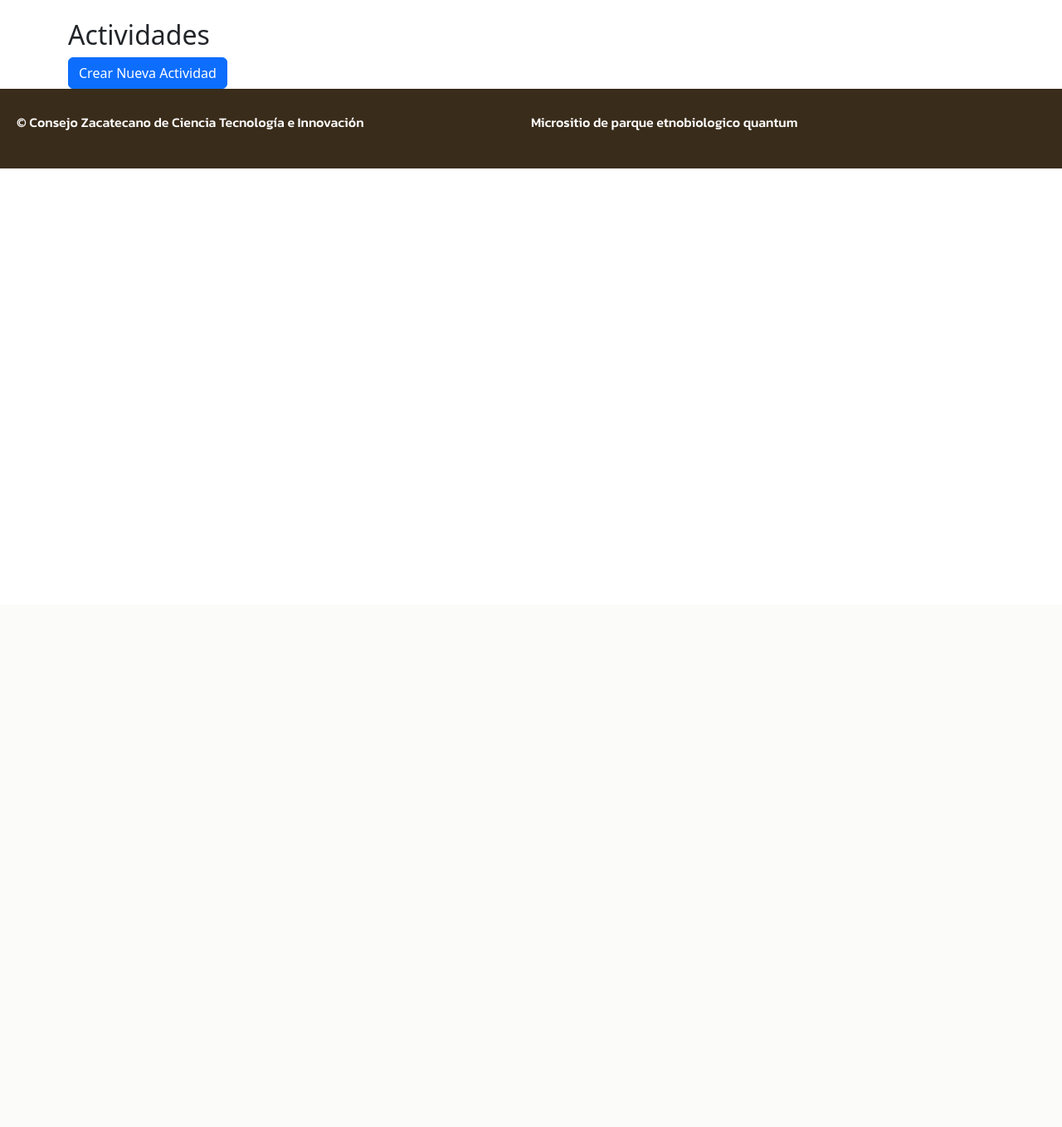
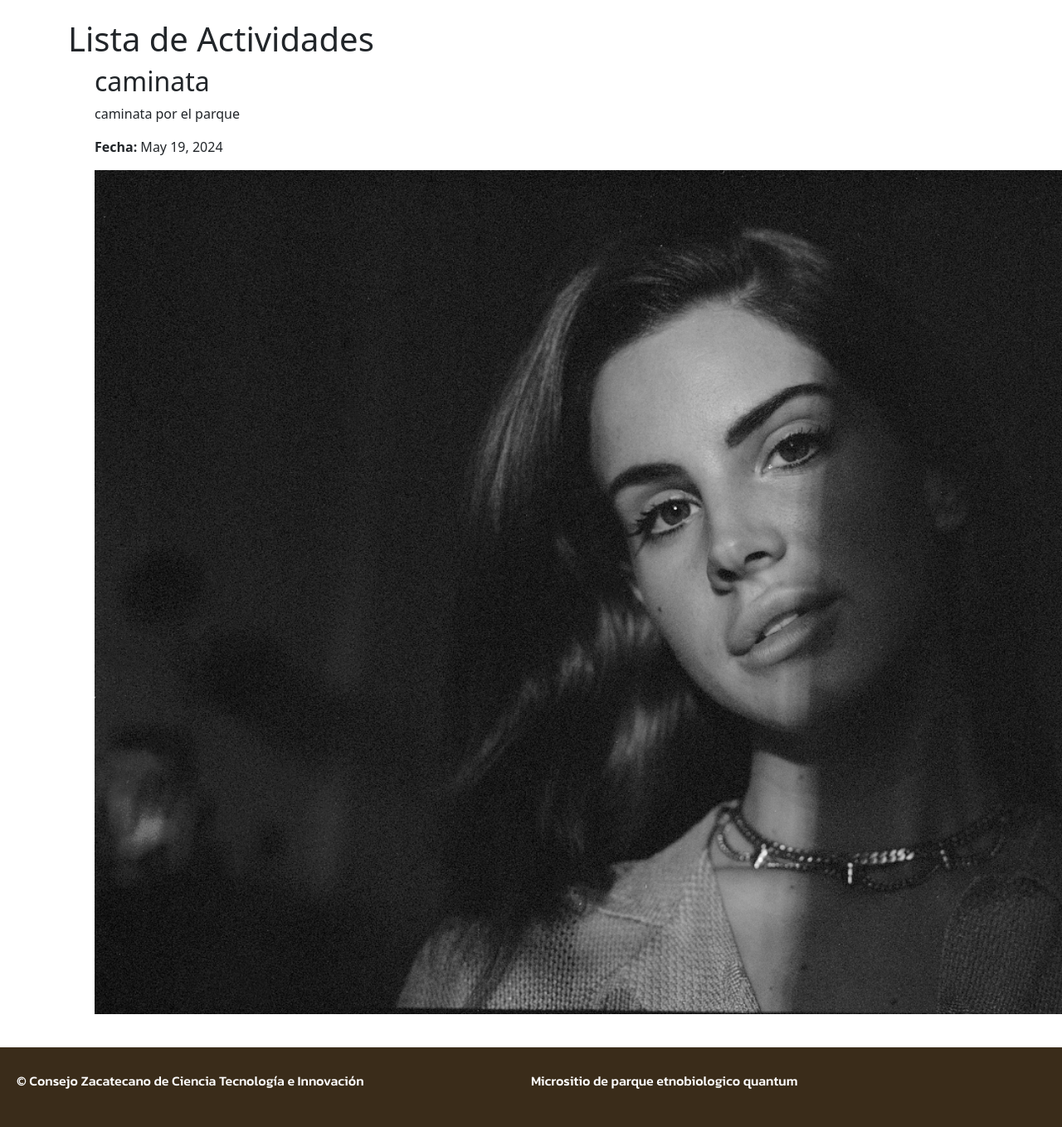
Before and after one commit to lilith-daugther/sitio_quantum, a Django app: template sitio_quantum/parque_quantum/templates/actividades.html in a window 1280 px wide; the page is wider, and only the part inside the window is pictured. Shown: the part 71-1429 px from the top of that part at 83% size. Before the commit the page ends 274 px from the top of that part, so only its background shows below. Run offline with Django 4.2, Linux system fonts and the light colour scheme; the template is opened without the code that fills it: values that come from a table or form of the project are taken from there, others are empty; data comes from the database, SQL or seed files in the repository.

Commit message:
mostrar actividades

```diff
--- a/sitio_quantum/parque_quantum/templates/actividades.html
+++ b/sitio_quantum/parque_quantum/templates/actividades.html
@@ -7,11 +7,19 @@ Parque Etnobiológico
 
 <!--Contenido de la página -->
 {% block content %}
-    <h2>Actividades</h2>
-    <!-- Botón para abrir el modal -->
-    <button type="button" class="btn btn-primary" data-toggle="modal" data-target="#crearActividadModal">
-        Crear Nueva Actividad
-    </button>
+<h1>Lista de Actividades</h1>
+<ul>
+    {% for actividad in actividades %}
+        <li>
+            <h2>{{ actividad.nombre }}</h2>
+            <p>{{ actividad.descripcion }}</p>
+            <p><strong>Fecha:</strong> {{ actividad.fecha }}</p>
+            {% if actividad.imagen %}
+                <img src="{{ actividad.imagen.url }}" alt="{{ actividad.nombre }}">
+            {% endif %}
+        </li>
+    {% endfor %}
+</ul>
 
 
 {% endblock %}
--- a/sitio_quantum/parque_quantum/views.py
+++ b/sitio_quantum/parque_quantum/views.py
@@ -70,4 +70,4 @@ class ActividadesDeleteView(DeleteView):
 
 def lista_actividades(request):
     actividades = Actividades.objects.all().order_by('-fecha')
-    return render(request, 'actividades/lista_actividades.html', {'actividades': actividades})
+    return render(request, 'templates/actividades.html', {'actividades': actividades})
```
